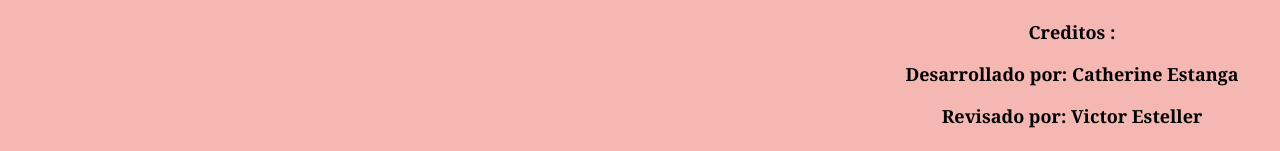
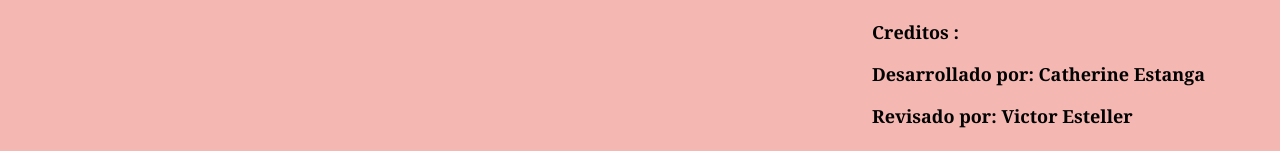
Before and after one commit to catrina2001/catrina2001.github.io, a plain HTML site: page index.html in a window 1280 px wide. Shown: the part 1494-1645 px from the top of the page. Drawn offline with Linux system fonts and the light colour scheme.

Commit message:
Update index.html

```diff
--- a/index.html
+++ b/index.html
@@ -86,6 +86,6 @@
   }
 </style>
 <iframe src="https://countingdownto.com/w4/7jfgMLAN" frameborder="0" style="posición: fija; izquierda: 0; parte inferior: 0; margen: 0! importante; ancho: 100%; altura: 3.5rem;índice z:1;color de fondo:#D4AABF;"></iframe>
-<center><p>Creditos :  </p><center>
-<center><p>Desarrollado por: Catherine Estanga</p><center>
-<center><p>Revisado por: Victor Esteller</p><center>
+<p>Creditos :  </p>
+<p>Desarrollado por: Catherine Estanga</p>
+<p>Revisado por: Victor Esteller</p>
```
